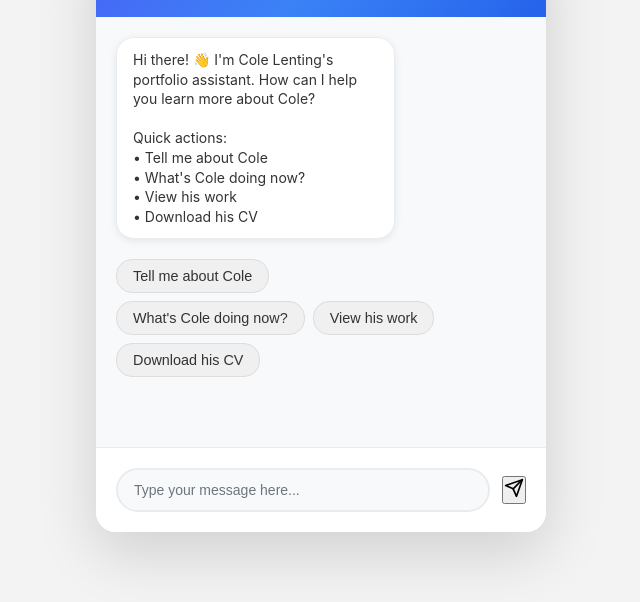
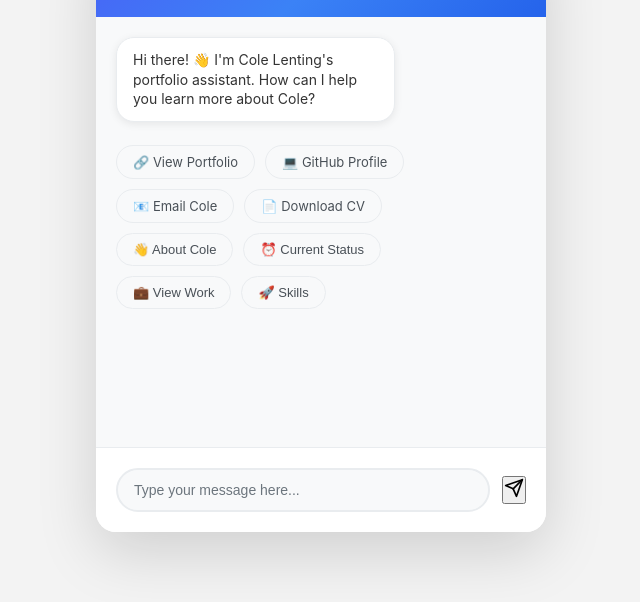
Before and after one commit to coleLenting/chatBot, a plain HTML site: page index.html in a window 1280 px wide. Shown: the part 168-770 px from the top of the page, without its empty margins (319-959 px from the left). Drawn offline with Linux system fonts and the light colour scheme.

Commit message:
script edit

```diff
--- a/script.js
+++ b/script.js
@@ -153,39 +153,55 @@ function displayBotMessage(message) {
 
     const messageElement = document.createElement('div');
     messageElement.classList.add('message', 'bot-message');
-    messageElement.innerHTML = formatMessage(message);
+
+    // Clean up the message by removing the Quick actions section
+    const cleanMessage = message.split(/Quick actions:|Quick Actions:/)[0].trim();
+    messageElement.innerHTML = formatMessage(cleanMessage);
 
     makeLinksClickable(messageElement);
     messageContainer.appendChild(messageElement);
 
-    // Add quick action buttons below every message
-    addQuickActionButtons(messageContainer);
+    // Add enhanced quick action buttons
+    addEnhancedQuickActions(messageContainer);
 
     messagesContainer.appendChild(messageContainer);
     scrollToBottom();
 }
 
-function addQuickActionButtons(container) {
+function addEnhancedQuickActions(container) {
     const quickActionsContainer = document.createElement('div');
     quickActionsContainer.classList.add('quick-actions');
 
     const actions = [
-        { text: "Tell me about Cole", action: "about" },
-        { text: "What's Cole doing now?", action: "current_status" },
-        { text: "View his work", action: "experience" },
-        { text: "Download his CV", action: "cv" }
+        // External links
+        { text: "View Portfolio", url: "https://colelenting.vercel.app/", icon: "🔗" },
+        { text: "GitHub Profile", url: "https://github.com/coleLenting", icon: "💻" },
+        { text: "Email Cole", url: "mailto:colelenting7@gmail.com", icon: "📧" },
+        { text: "Download CV", url: "/assets/coleLenting-CV.pdf", icon: "📄", download: true },
+
+        // Chat actions
+        { text: "About Cole", action: "about", icon: "👋" },
+        { text: "Current Status", action: "current_status", icon: "⏰" },
+        { text: "View Work", action: "experience", icon: "💼" },
+        { text: "Skills", action: "skills", icon: "🚀" }
     ];
 
-    actions.forEach(action => {
-        const button = document.createElement('button');
+    actions.forEach(item => {
+        const button = document.createElement(item.url ? 'a' : 'button');
         button.classList.add('quick-action-btn');
-        button.textContent = action.text;
-        button.addEventListener('click', () => {
-            const userMessage = action.text;
-            displayUserMessage(userMessage);
-            addToHistory('user', userMessage);
-            handleBotResponse(action.action);
-        });
+
+        if (item.url) {
+            button.href = item.url;
+            button.target = item.download ? '_self' : '_blank';
+            button.rel = 'noopener noreferrer';
+            if (item.download) button.download = '';
+        } else {
+            button.addEventListener('click', () => {
+                handleUserInput(item.text);
+            });
+        }
+
+        button.innerHTML = `${item.icon} ${item.text}`;
         quickActionsContainer.appendChild(button);
     });
 
--- a/styles.css
+++ b/styles.css
@@ -505,39 +505,36 @@ body {
 .quick-actions {
     display: flex;
     flex-wrap: wrap;
-    gap: 8px;
-    margin-top: 12px;
-    margin-bottom: 16px;
+    gap: 10px;
+    margin-top: 15px;
+    margin-bottom: 15px;
 }
 
 .quick-action-btn {
-    background-color: #f0f0f0;
-    border: 1px solid #ddd;
-    border-radius: 16px;
+    background: #f8f9fa;
+    border: 1px solid #e9ecef;
+    border-radius: 20px;
     padding: 8px 16px;
-    font-size: 0.9em;
+    font-size: 13px;
     cursor: pointer;
     transition: all 0.2s ease;
-    color: #333;
+    color: #495057;
+    text-decoration: none;
+    display: inline-flex;
+    align-items: center;
+    gap: 6px;
     white-space: nowrap;
 }
 
 .quick-action-btn:hover {
-    background-color: #e0e0e0;
+    background: linear-gradient(135deg, #4962f6 0%, #3b82f6 50%, #2563eb 100%);
+    color: white;
     transform: translateY(-1px);
-    box-shadow: 0 2px 4px rgba(0,0,0,0.1);
+    box-shadow: 0 2px 8px rgba(73, 98, 246, 0.2);
+    border-color: transparent;
 }
 
-.quick-action-btn:active {
-    transform: translateY(0);
-    box-shadow: none;
-}
-
-.typing-indicator {
-    margin-top: 8px;
-    margin-bottom: 8px;
-}
-
+/* Dark mode support */
 @media (prefers-color-scheme: dark) {
     body {
         background: #121212;
@@ -602,4 +599,15 @@ body {
         color: #f0f0f0;
         border: 1px solid #444;
     }
+
+    .quick-action-btn {
+        background: #2c2c2c;
+        border-color: #444;
+        color: #e0e0e0;
+    }
+
+    .quick-action-btn:hover {
+        background: linear-gradient(135deg, #4962f6 0%, #3b82f6 50%, #2563eb 100%);
+        color: white;
+    }
 }
```
Also changed, not shown: api/chat.js (+5 -31 lines).
